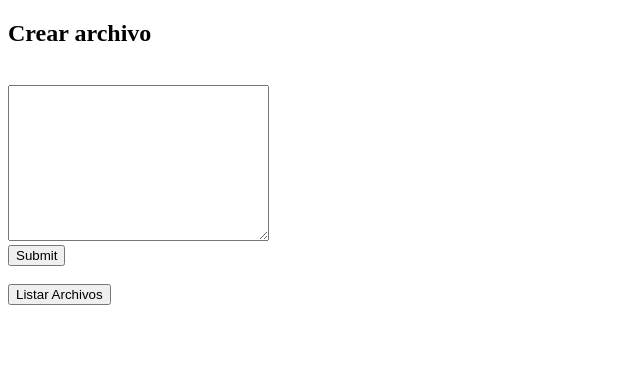
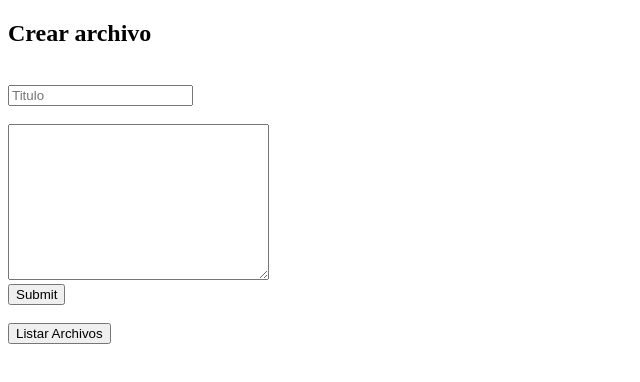
Before and after one commit to CorinaHancco/Pweb2-Laboratorio3-, a website: page index.html in a window 1280 px wide. Shown: the whole page, without its empty margins (0-640 px from the left). Drawn offline with Linux system fonts and the light colour scheme; files whose address does not match are found by name.

Commit message:
Agregue un input para el titulo

```diff
--- a/index.html
+++ b/index.html
@@ -12,6 +12,7 @@
         <h2>Crear archivo</h2>
         <br>
         <form id="markupForm">
+			<input type="text" id="markupTitle" placeholder="Titulo"><br><br>
             <textarea name="message" rows="10" cols="30" id="markupText"></textarea>
             <br>
             <input type="submit">
```
